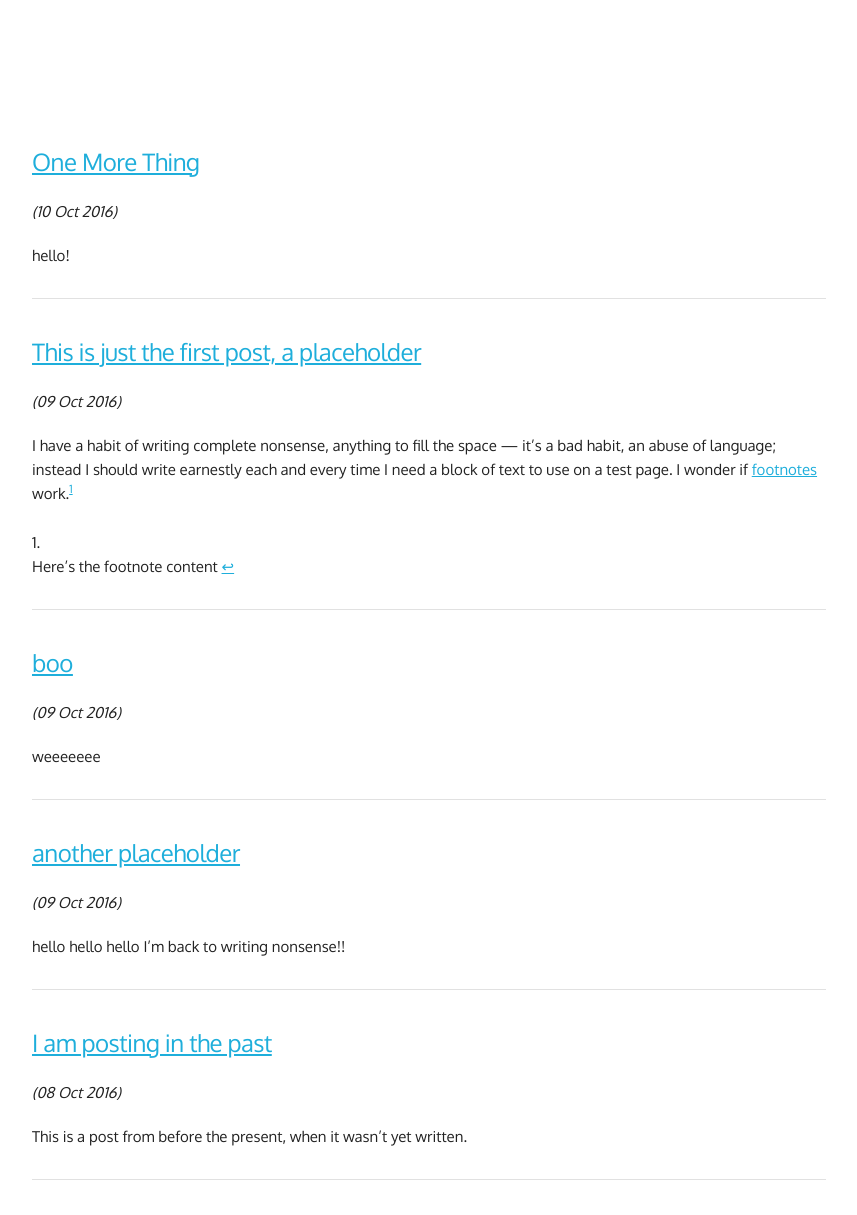
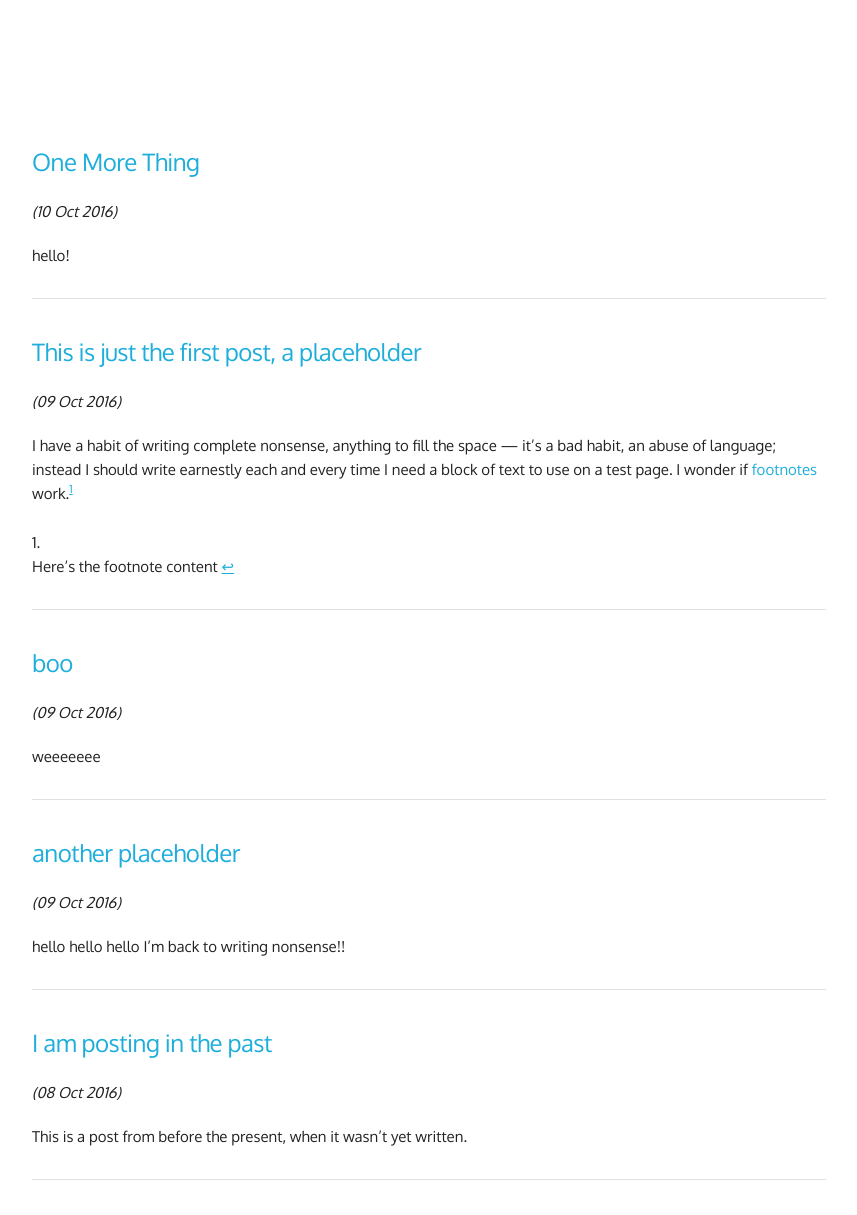
Before and after one commit to mt-trash/mt-trash.github.io, a Jekyll site: the page built from index.html, in a window 1280 px wide. Shown: the whole page, without its empty margins (128-985 px from the left). Built offline with Jekyll 4.4.1, drawn with Linux system fonts in a browser that asks for light colours; the list of posts is cut into pages by our own code.

Commit message:
Update skeleton.css

```diff
--- a/css/skeleton.css
+++ b/css/skeleton.css
@@ -158,9 +158,13 @@ p {
 /* Links
 –––––––––––––––––––––––––––––––––––––––––––––––––– */
 a {
-  color: #1EAEDB; }
+  color: #1EAEDB; text-decoration: none; }
 a:hover {
   color: #0FA0CE; }
+a.footnote {
+  text-decoration: underline; }
+a.reversefootnote {
+  text-decoration: underline; }
 
 
 /* Buttons
```
